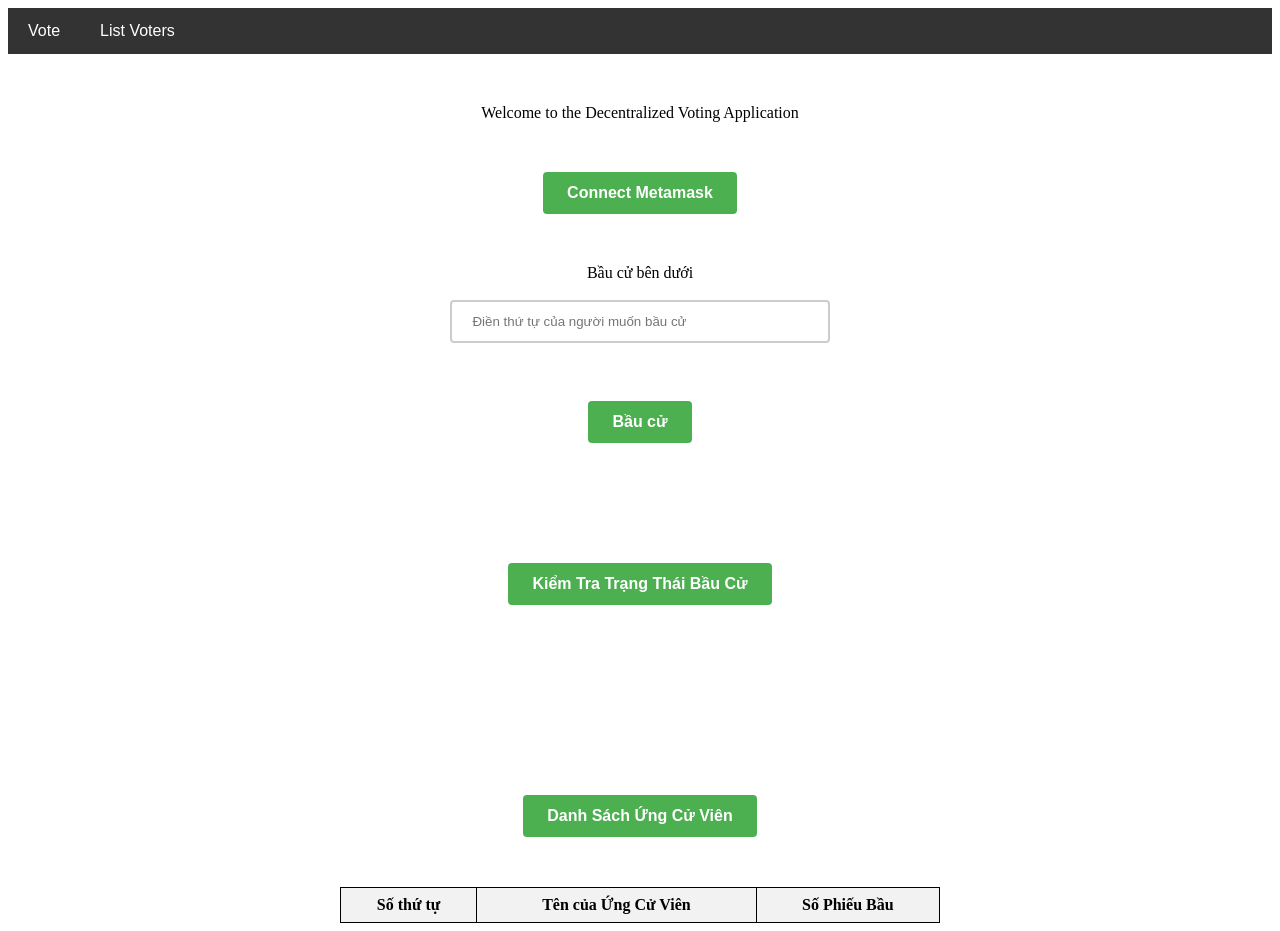
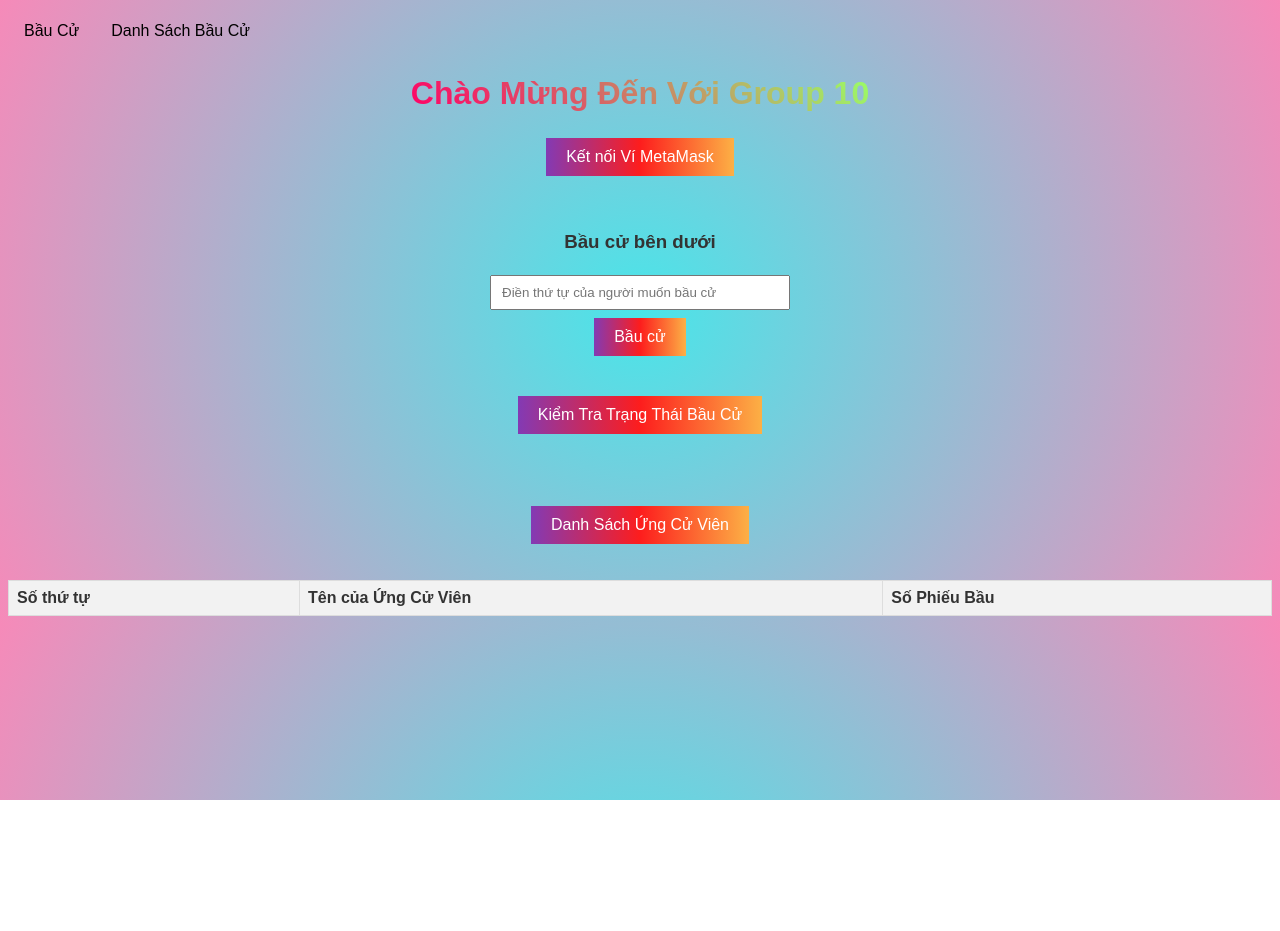
Before and after one commit to Tien702/VotingWeb, a website: page index.html in a window 1280 px wide. After the commit the page ends 800 px from the top, so only its background shows below. Drawn offline with Linux system fonts and the light colour scheme.

Commit message:
Fix/Update ListCandidate and Design Interface

```diff
--- a/CSS/ListVoters.css
+++ b/CSS/ListVoters.css
@@ -1,118 +1,121 @@
-button {
-    background-color: #4CAF50;
-    color: white;
-    padding: 12px 24px;
-    border: none;
-    border-radius: 4px;
-    cursor: pointer;
-    font-size: 16px;
-    font-weight: bold;
-    display: block;
-    margin: 50px auto 0;
+/* index.css */
+
+/* Thay đổi font và màu chữ */
+body {
+    font-family: Arial, sans-serif;
+    color: #333;
+    background: rgb(2,0,36);
+    background: linear-gradient(90deg, rgba(2,0,36,1) 0%, rgba(121,9,41,1) 63%, rgba(0,212,255,1) 100%);
 }
 
-button:hover {
-    background-color: #3e8e41;
+/* Giao diện Navbar */
+.navbar {
+    overflow: hidden;
 }
 
-/* Paragraph styles */
-p {
-    text-align: center;
-    font-size: 20px;
-    margin-top: 50px;
-}
-
-
-form {
-    display: flex;
-    flex-direction: column;
-    align-items: center;
-    justify-content: center;
-    margin-top: 50px;
-}
-
-input[type=text], select {
-    width: 30%;
-    padding: 12px 20px;
-    margin: 8px 550px;
-    box-sizing: border-box;
-    border: 2px solid #ccc;
-    border-radius: 4px;
-}
-
-input[type=number], select {
-    width: 100%;
-    padding: 12px 20px;
-    margin: 8px 0;
-    box-sizing: border-box;
-    border: 2px solid #ccc;
-    border-radius: 4px;
-}
-
-input[type=submit] {
-    background-color: #4CAF50;
-    color: white;
-    padding: 12px 20px;
-    border: none;
-    border-radius: 4px;
-    cursor: pointer;
-}
-
-input[type=submit]:hover {
-    background-color: #45a049;
-}
-
-.container {
-    display: flex;
-    flex-direction: column;
-    align-items: center;
-    justify-content: center;
-    margin-top: 50px;
-}
-
-span {
-    display: block;
-    margin-bottom: 10px;
-}
-
-/* Style the navigation bar */
-.navbar {
-    overflow: hidden;
-    background-color: #333;
-    font-family: Arial;
-}
-
-/* Style the links inside the navigation bar */
 .navbar a {
     float: left;
     display: block;
     color: white;
     text-align: center;
-    padding: 14px 20px;
+    padding: 14px 16px;
     text-decoration: none;
 }
 
-/* Change the color of links on hover */
 .navbar a:hover {
-    background-color: #ddd;
+    background-color: #ff5900;
     color: black;
 }
 
-#myTable {
-border-collapse: collapse;
-width: 100%;
-max-width: 600px;
-margin: 0 auto;
+.container {
+    display: flex;
+    justify-content: center;
+    align-items: center;
+    flex-direction: column;
+    margin: 0;
+}
+.Btn{
+    display: flex;
+    justify-content: center;
+    align-items: center;
+    flex-direction: column;
+    margin: 0;
 }
 
-#myTable th,
-#myTable td {
-border: 1px solid black;
-padding: 8px;
-text-align: center;
+/* Button style */
+button {
+    background-image: linear-gradient(90deg, rgba(131,58,180,1) 0%, rgba(253,29,29,1) 50%, rgba(252,176,69,1) 100%);
+    border: none;
+    color: white;
+    padding: 10px 20px;
+    text-align: center;
+    text-decoration: none;
+    display: inline-block;
+    font-size: 16px;
+    margin: 4px 2px;
+    cursor: pointer;
+    transition: transform 0.3s ease-in-out, background-color 0.3s ease-in-out;
 }
 
-#myTable th {
-background-color: #f2f2f2;
-font-weight: bold;
+button:hover {
+    transform: translateX(5px); /* Di chuyển button khi hover */
+    background-color: #2be94b;
+    color: #333; /* Màu nền mới khi hover */
 }
+
+/* Input field style */
+input[type="text"] {
+    width: 300px;
+    padding: 8px 10px;
+    margin: 4px 0;
+    box-sizing: border-box;
+}
+
+/* Table style */
+table {
+    border-collapse: collapse;
+    width: 100%;
+}
+
+th, td {
+    border: 1px solid #ddd;
+    padding: 8px;
+    text-align: left;
+}
+
+th {
+    background-color: #f2f2f2;
+    color: #333;
+}
+
+/* Footer style */
+footer {
+    position: fixed;
+    left: 0;
+    bottom: 0;
+    width: 100%;
+    background-color: #f2f2f2;
+    color: #333;
+    text-align: center;
+    padding: 10px 0;
+}
+h1 {
+    text-align: center;
+    color: transparent;
+    background-image: linear-gradient(45deg, #f06, #9f6);
+    -webkit-background-clip: text;
+    background-clip: text;
+    transition: transform 0.3s ease-in-out;
+}
+
+/* Hover effect cho h1 */
+h1:hover {
+    transform: translateX(10px); /* Di chuyển văn bản khi hover */
+    cursor: pointer;
+}
+h3{
+    color: #f2f2f2;
+}
+#p3{
+    color: #ddd;
+}
--- a/CSS/index.css
+++ b/CSS/index.css
@@ -1,120 +1,115 @@
+/* index.css */
 
-button {
-    background-color: #4CAF50;
-    color: white;
-    padding: 12px 24px;
-    border: none;
-    border-radius: 4px;
-    cursor: pointer;
-    font-size: 16px;
-    font-weight: bold;
-    display: block;
-    margin: 50px auto 0;
+/* Thay đổi font và màu chữ */
+body {
+    font-family: Arial, sans-serif;
+    color: #333;
+    background: rgb(73,229,233);
+background: radial-gradient(circle, rgba(73,229,233,1) 0%, rgba(246,138,185,1) 100%);
 }
 
-button:hover {
-    background-color: #3e8e41;
+/* Giao diện Navbar */
+.navbar {
+    overflow: hidden;
 }
 
-/* Paragraph styles */
-p {
+.navbar a {
+    float: left;
+    display: block;
+    color: black;
     text-align: center;
-    font-size: 20px;
-    margin-top: 50px;
+    padding: 14px 16px;
+    text-decoration: none;
 }
 
-
-form {
-    display: flex;
-    flex-direction: column;
-    align-items: center;
-    justify-content: center;
-    margin-top: 50px;
-}
-
-input[type=text], select {
-    width: 30%;
-    padding: 12px 20px;
-    margin: 8px 0;
-    box-sizing: border-box;
-    border: 2px solid #ccc;
-    border-radius: 4px;
-}
-
-input[type=number], select {
-    width: 30%;
-    padding: 12px 20px;
-    margin: 8px 0;
-    box-sizing: border-box;
-    border: 2px solid #ccc;
-    border-radius: 4px;
-}
-
-input[type=submit] {
-    background-color: #4CAF50;
-    color: white;
-    padding: 12px 20px;
-    border: none;
-    border-radius: 4px;
-    cursor: pointer;
-}
-
-input[type=submit]:hover {
-    background-color: #45a049;
+.navbar a:hover {
+    background-color: #ff5900;
+    color: black;
 }
 
 .container {
     display: flex;
+    justify-content: center;
+    align-items: center;
     flex-direction: column;
+    margin: 0;
+}
+.Btn{
+    display: flex;
+    justify-content: center;
     align-items: center;
-    justify-content: center;
-    margin-top: 50px;
+    flex-direction: column;
+    margin: 0;
 }
 
-span {
-    display: block;
-    margin-bottom: 10px;
+/* Button style */
+button {
+    background-image: linear-gradient(90deg, rgba(131,58,180,1) 0%, rgba(253,29,29,1) 50%, rgba(252,176,69,1) 100%);
+    border: none;
+    color: white;
+    padding: 10px 20px;
+    text-align: center;
+    text-decoration: none;
+    display: inline-block;
+    font-size: 16px;
+    margin: 4px 2px;
+    cursor: pointer;
+    transition: transform 0.3s ease-in-out, background-color 0.3s ease-in-out;
 }
 
-/* Style the navigation bar */
-.navbar {
-    overflow: hidden;
-    background-color: #333;
-    font-family: Arial;
+button:hover {
+    transform: translateX(5px); /* Di chuyển button khi hover */
+    background-color: #2be94b;
+    color: #333; /* Màu nền mới khi hover */
 }
 
-/* Style the links inside the navigation bar */
-.navbar a {
-    float: left;
-    display: block;
-    color: white;
-    text-align: center;
-    padding: 14px 20px;
-    text-decoration: none;
+/* Input field style */
+input[type="number"] {
+    width: 300px;
+    padding: 8px 10px;
+    margin: 4px 0;
+    box-sizing: border-box;
 }
 
-/* Change the color of links on hover */
-.navbar a:hover {
-    background-color: #ddd;
-    color: black;
+/* Table style */
+table {
+    border-collapse: collapse;
+    width: 100%;
 }
 
-
-#myTable {
-border-collapse: collapse;
-width: 100%;
-max-width: 600px;
-margin: 0 auto;
+th, td {
+    border: 1px solid #ddd;
+    padding: 8px;
+    text-align: left;
 }
 
-#myTable th,
-#myTable td {
-border: 1px solid black;
-padding: 8px;
-text-align: center;
+th {
+    background-color: #f2f2f2;
+    color: #333;
 }
 
-#myTable th {
-background-color: #f2f2f2;
-font-weight: bold;
+/* Footer style */
+footer {
+    position: fixed;
+    left: 0;
+    bottom: 0;
+    width: 100%;
+    background-color: #f2f2f2;
+    color: #333;
+    text-align: center;
+    padding: 10px 0;
 }
+h1 {
+    text-align: center;
+    color: transparent;
+    background-image: linear-gradient(45deg, #f06, #9f6);
+    -webkit-background-clip: text;
+    background-clip: text;
+    transition: transform 0.3s ease-in-out;
+}
+
+/* Hover effect cho h1 */
+h1:hover {
+    transform: translateX(10px); /* Di chuyển văn bản khi hover */
+    cursor: pointer;
+}
--- a/index.html
+++ b/index.html
@@ -4,26 +4,26 @@
     <title>To Do Decentralized Application</title>
     <script src="main.js"></script>
     <script src="https://cdn.ethers.io/lib/ethers-5.7.1.umd.min.js"
-        type="application/javascript"></script>
+    type="application/javascript"></script>
 	<title>Voting DAPP</title>
 	<link rel="stylesheet" href="./CSS/index.css">
 
 </head>
 <body>
     <div class = "navbar">
-        <a href="/index.html">Vote</a>
-        <a href="/ListVoters.html">List Voters</a>
+        <a href="/index.html">Bầu Cử</a>
+        <a href="/ListVoters.html">Danh Sách Bầu Cử</a>
     </div>
 
-    <div class="container">Welcome to the Decentralized Voting Application</div>
+    <div class="container"><h1>Chào Mừng Đến Với Group 10</h1></div>
 
-    <div>
-        <button onclick="connectMetamask()">Connect Metamask</button>
+    <div class="Btn">
+        <button onclick="connectMetamask()">Kết nối Ví MetaMask</button>
         <p id="metamasknotification"></p>
     </div>
 
     <div class="container">
-        <span>Bầu cử bên dưới</span>
+        <h3>Bầu cử bên dưới</h3>
         <input type = "number" id ="vote" placeholder="Điền thứ tự của người muốn bầu cử">
         <button onclick="addVote()">Bầu cử</button>
         <p id="cand"></p>
@@ -33,7 +33,7 @@
         <p id = "time"></p>
     </div>
 
-    <div>
+    <div class="Btn">
         <button onclick="getAllCandidates()">Danh Sách Ứng Cử Viên</button>
         <p id="p3"></p>
     </div>
--- a/main.js
+++ b/main.js
@@ -213,8 +213,8 @@ const voteStatus = async() => {
     }
 }
 
-const getAllCandidates = async() => {
-    if(WALLET_CONNECTED != 0) {
+const getAllCandidates = async () => {
+  if (WALLET_CONNECTED != 0) {
       var p3 = document.getElementById("p3");
       const provider = new ethers.providers.Web3Provider(window.ethereum);
       await provider.send("eth_requestAccounts", []);
@@ -223,10 +223,15 @@ const getAllCandidates = async() => {
       p3.innerHTML = "Please wait, getting all the candidates from the voting smart contract";
       var candidates = await contractInstance.getAllVotesOfCandiates();
       console.log(candidates);
-        var table = document.getElementById("myTable");
+      var tableBody = document.querySelector("#myTable tbody");
+
+      // Xóa hết các dòng cũ trong tbody trước khi thêm dữ liệu mới
+      while (tableBody.firstChild) {
+          tableBody.removeChild(tableBody.firstChild);
+      }
 
       for (let i = 0; i < candidates.length; i++) {
-            var row = table.insertRow();
+          var row = tableBody.insertRow();
           var idCell = row.insertCell();
           var descCell = row.insertCell();
           var statusCell = row.insertCell();
@@ -236,9 +241,8 @@ const getAllCandidates = async() => {
           statusCell.innerHTML = candidates[i].voteCount;
       }
 
-        p3.innerHTML = "The tasks are updated"
-    }
-    else {
+      p3.innerHTML = "The tasks are updated";
+  } else {
       var p3 = document.getElementById("p3");
       p3.innerHTML = "Please connect metamask first";
   }
```
Also changed, not shown: ListVoters.html (+12 -19 lines). Lines whose indentation alone changed are shown as unchanged.
